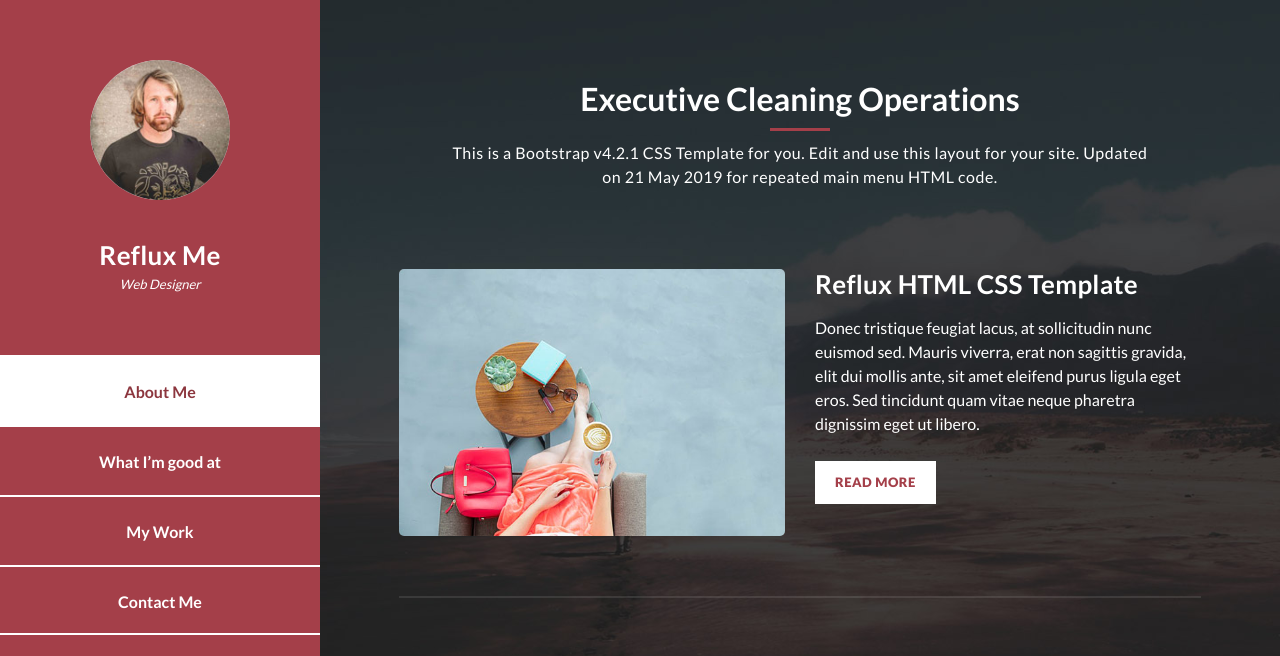
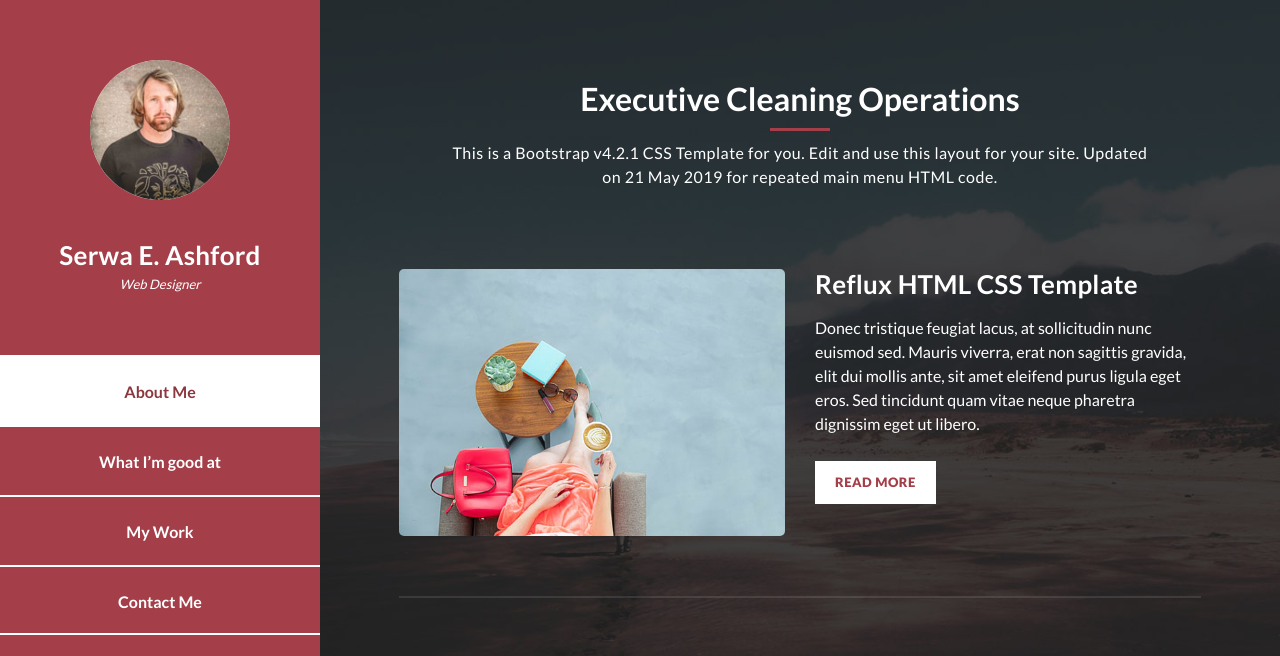
Before and after one commit to xorsh/Cleaning-business, a plain HTML site: page index.html in a window 1280 px wide. Shown: the top 656 px of the page. Drawn offline with Linux system fonts and the light colour scheme.

Commit message:
Update index.html

```diff
--- a/index.html
+++ b/index.html
@@ -40,7 +40,7 @@ https://templatemo.com/tm-531-reflux
               <a href="#"><img src="assets/images/author-image.jpg" alt="" /></a>
             </div>
             <div class="author-content">
-              <h4>Reflux Me</h4>
+              <h4>Serwa E. Ashford</h4>
               <span>Web Designer</span>
             </div>
             <nav class="main-nav" role="navigation">
```
